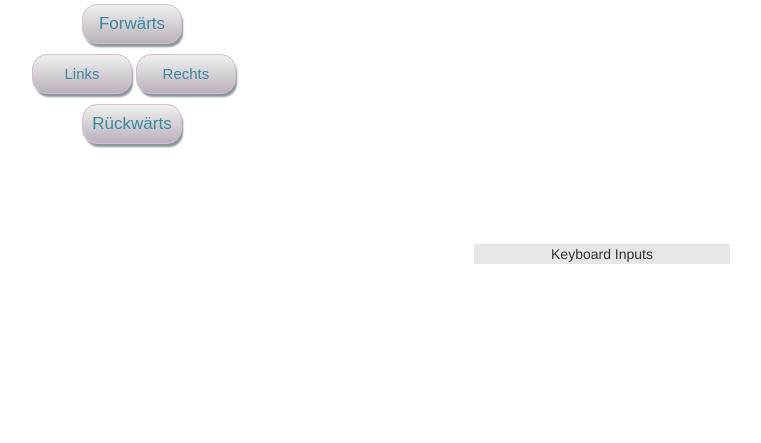
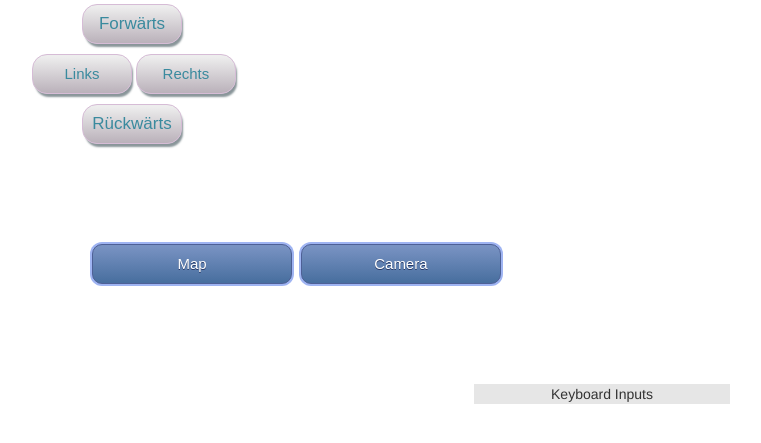
Before and after one commit to timfischer9/SET_Gruppe_1, a Flask app: page / in a window 1280 px wide. Shown: the part 137-580 px from the top of the page, without its empty margins (38-799 px from the left). Run offline with Flask 2, Linux system fonts and the light colour scheme; parts of the project's set-up code (start-up, migrations or seed data) failed here and were passed over; some libraries are stand-ins or nearby versions.

Commit message:
Webserver mit Oberfläche und Go to Lighcube Fkt

```diff
--- a/FlaskWebProject1/FlaskWebProject1/static/content/site.css
+++ b/FlaskWebProject1/FlaskWebProject1/static/content/site.css
@@ -57,6 +57,10 @@ input.button:active {
     background-color: #e6e6e6;
 }
 
+.Functions{
+    margin-top: 100px;
+    margin-left: 125px;
+}
 
 input.button1 {
     width: 100px;
--- a/FlaskWebProject1/FlaskWebProject1/templates/index.html
+++ b/FlaskWebProject1/FlaskWebProject1/templates/index.html
@@ -19,7 +19,9 @@
 
 
 	document.getElementById("connect").onclick = ConnectFunction;
-	document.getElementById("connect").onclick = DisConnectFunction;
+	document.getElementById("disconnect").onclick = DisConnectFunction;
+	document.getElementById("Map").onclick = MapFkt;
+	document.getElementById("Cam").onclick = CamFkt;
 
 	function logKey(e) {
 		log.textContent = ` ${e.code}`;
@@ -68,6 +70,26 @@
 	    $.ajax({
 			type: "POST",
 			url: "/Pledge_Algo",
+			success: function(response) {
+				// here you do whatever you want with the response variable
+			}
+		});
+	}
+
+	function MapFkt() {
+	    $.ajax({
+			type: "POST",
+			url: "/MapFkt",
+			success: function(response) {
+				// here you do whatever you want with the response variable
+			}
+		});
+	}
+
+	function CamFkt() {
+	    $.ajax({
+			type: "POST",
+			url: "/CamFkt",
 			success: function(response) {
 				// here you do whatever you want with the response variable
 			}
@@ -129,7 +151,7 @@
 			type: "POST",
 			url: "/connect_fkt",
 			success: function(response) {
-				// here you do whatever you want with the response variable
+				document.getElementById("connect").style.background='#99ffa5';
 			}
 		});
 	}
@@ -139,7 +161,7 @@
 			type: "POST",
 			url: "/Disconnect_fkt",
 			success: function(response) {
-				// here you do whatever you want with the response variable
+				document.getElementById("connect").style.background='#7892c2';
 			}
 		});
 	}
--- a/FlaskWebProject1/FlaskWebProject1/templates/layout.html
+++ b/FlaskWebProject1/FlaskWebProject1/templates/layout.html
@@ -13,7 +13,7 @@
 
     <div class="container body-content">
         <input class="myButton" id="connect" type="button" value="Connect to Robot" onclick="ConnectFunction();" />
-        <input class="myButton" id="connect" type="button" value="Disconnect Robot" onclick="DisConnectFunction();" />
+        <input class="myButton" id="disconnect" type="button" value="Disconnect Robot" onclick="DisConnectFunction();" />
         <input class="myButton" id="Pledge" type="button" value="Pledge-Algo" onclick="doFunction();" />
         <input class="myButton" id="home" type="button" value="Coming Home" onclick="HomeFunction();" />
         {% block content %}{% endblock %}
@@ -26,9 +26,15 @@
         <input class="button1" id="right" type="button" value="Rechts" onclick="rightFunction()" />
         <input class="button" id="bwd" type="button" value="Rückwärts" onclick="bckFunction()" />
     </div>
+
+    <div class="Functions">
+        <input class="myButton" id="Map" type="button" value="Map" onclick="MapFkt();" />
+        <input class="myButton" id="Cam" type="button" value="Camera" onclick="CamFkt();" />
+    </div>
     <footer class="keytext"><p>Keyboard Inputs</p>
         <p id="log"></p>
     </footer>
+
     <script src="/static/scripts/jquery-1.10.2.js"></script>
     <script src="/static/scripts/bootstrap.js"></script>
     <script src="/static/scripts/respond.js"></script>
--- a/FlaskWebProject1/FlaskWebProject1/views.py
+++ b/FlaskWebProject1/FlaskWebProject1/views.py
@@ -46,9 +46,9 @@ def about():
 @app.route('/connect_fkt', methods=['POST'])
 def connect_fkt():
     robot.connect()
+
     print ("Connected!")
     robot.behavior.say_text("Connected")
-
     return ""
 
 @app.route('/Disconnect_fkt', methods=['POST'])
@@ -132,5 +132,22 @@ def starts():
 
 @app.route('/home_fkt', methods=['POST'])
 def home_fkt():
+    robot.world.connect_cube()
     print ("Coming Home!")
+    robot.behavior.set_eye_color(0.57, 1.00)
+    if robot.world.connected_light_cube:
+        robot.behavior.dock_with_cube(robot.world.connected_light_cube)
     return ""
+
+
+@app.route('/MapFkt', methods=['POST'])
+def MapFkt():
+    print ("Map activated!")
+    robot.viewer_3d.show()
+    return ""
+
+@app.route('/CamFkt', methods=['POST'])
+def CamFkt():
+    print ("Cam activated!")
+    robot.viewer.show()
+    return ""
```
